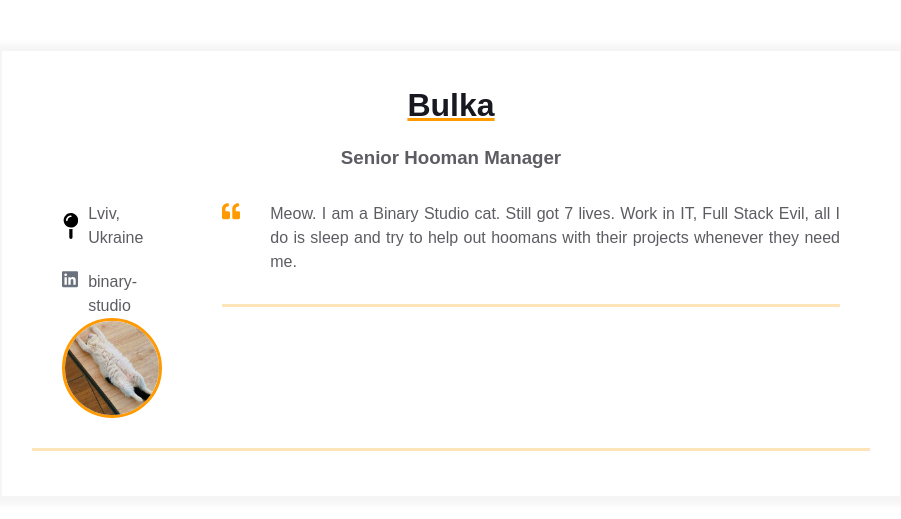
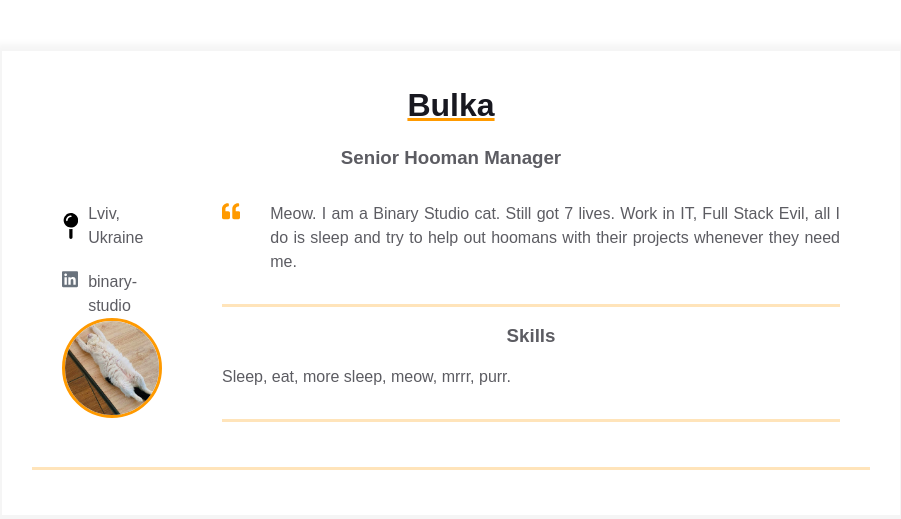
Before and after one commit to Daniil-gith/homepage, a plain HTML site: page index.html in a window 1280 px wide. Shown: the whole page, without its empty margins (189-1090 px from the left). Drawn offline with Linux system fonts and the light colour scheme.

Commit message:
Added skills block

```diff
--- a/index.html
+++ b/index.html
@@ -59,7 +59,15 @@
                     </p>
                   </div>
                 </div>
+                <div class="resume__block">
+                    <div class="skills">
+                        <h3 class="skills__header">Skills</h3>
+                        <p class="skills__text">Sleep, eat, more sleep, meow, mrrr, purr. </p>
+                    </div>
+                </div>
+
               </div>
+
             </div>
           </div>
         </div>
```
